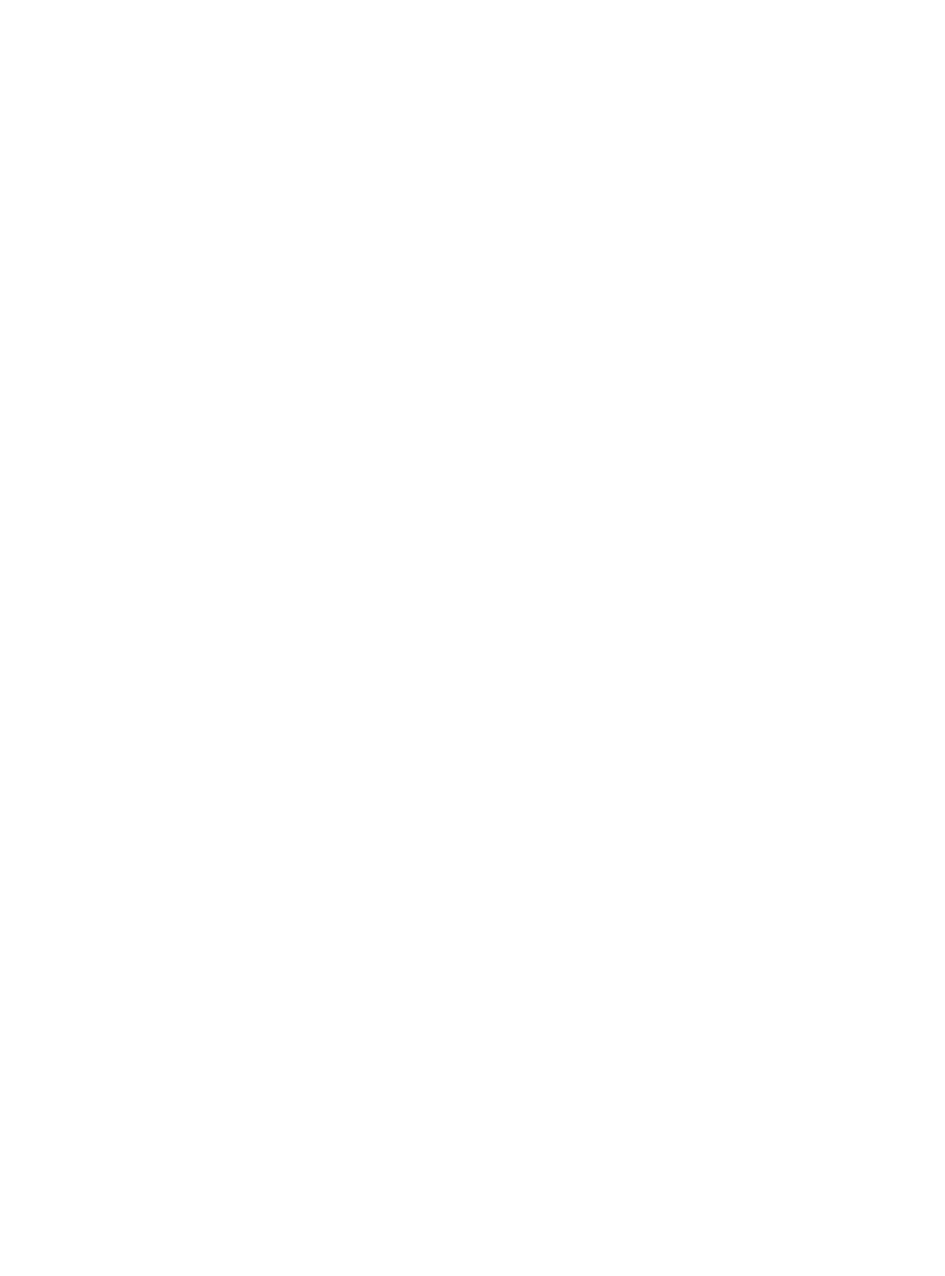
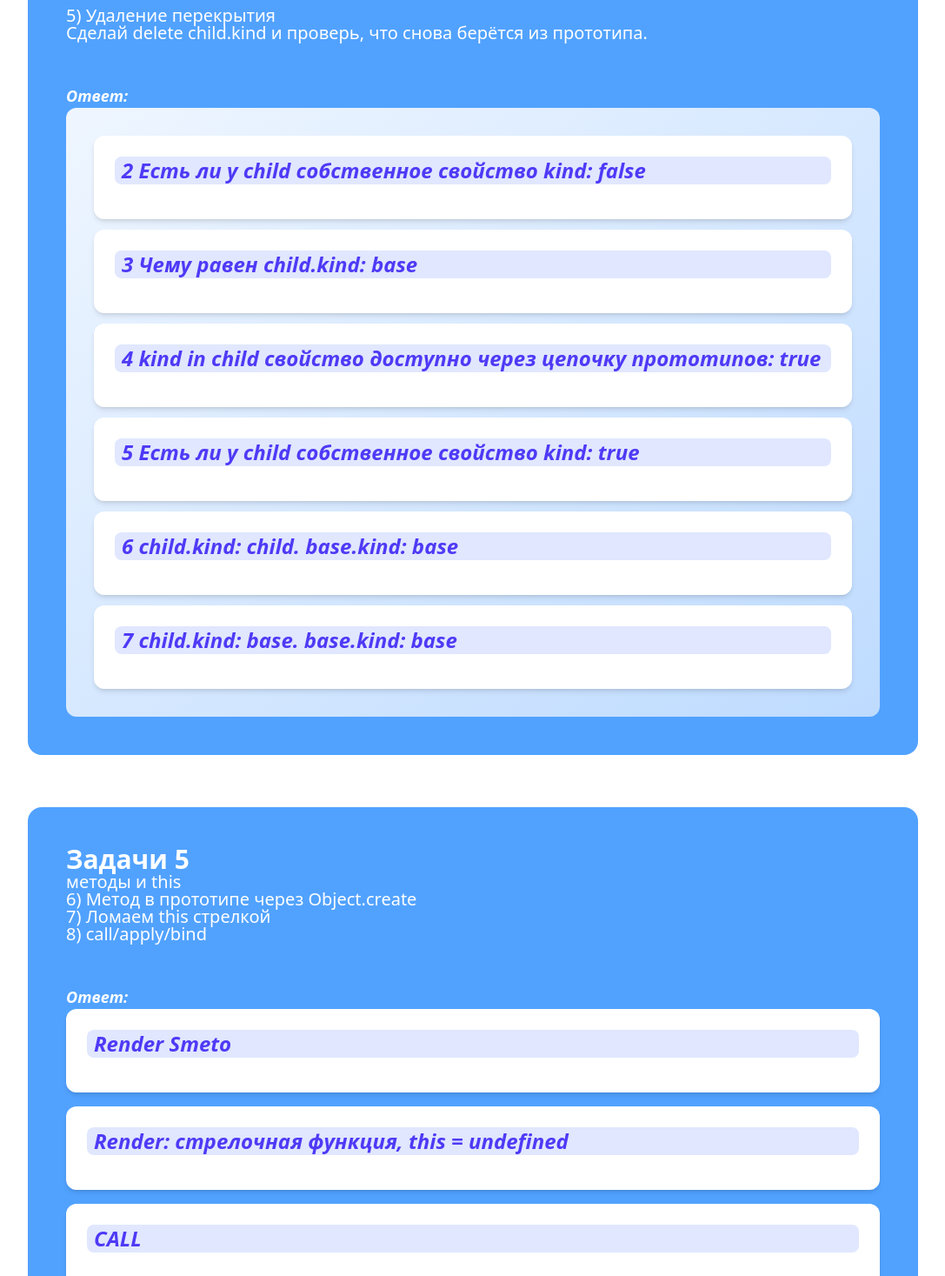
Before and after one commit to Smeto51/gazprom-bank, a Next.js app: page /cashback in a window 1280 px wide. Shown: the part 9700-11167 px from the top of the page at 87% size, without its empty margins (96-1183 px from the left). Before the commit the page ends 9580 px from the top, so only its background shows below. Built offline with nearby package versions, Linux system fonts and the light colour scheme; no server answers.

Commit message:
Add Tasks 2-5

```diff
--- /dev/null
+++ b/app/cashback/components/TestBlock/Case2Block.tsx
@@ -0,0 +1,18 @@
+"use client";
+interface PropBlock {
+  result: string;
+}
+
+export const Case2Block = ({ result }: PropBlock) => (
+  <div className="bg-white rounded-xl shadow-md hover:shadow-xl transition-all duration-300 ">
+    <div className="p-6">
+      <div className="flex items-center mb-4">
+        <div className="w-full bg-indigo-100 rounded-lg flex items-center">
+          <span className="text-2xl font-bold text-indigo-600 ml-2">
+            {result}
+          </span>
+        </div>
+      </div>
+    </div>
+  </div>
+);
--- a/app/cashback/components/TestBlock/Case2Task2.tsx
+++ b/app/cashback/components/TestBlock/Case2Task2.tsx
@@ -1,7 +1,10 @@
 "use client";
 
 import { TEST_PRODUCTS } from "./data/constant";
-import { CategoryTotal } from "./utils/tasks";
+
+export interface CategoryTotal {
+  [key: string]: number;
+}
 
 interface Product {
   sumTotal: number;
--- /dev/null
+++ b/app/cashback/components/TestBlock/Case2Task4.tsx
@@ -0,0 +1,43 @@
+"use client";
+
+import { Case2Block } from "./Case2Block";
+
+export const Case2Task4 = () => {
+  const base = { kind: "base" };
+  const child = Object.create(base);
+  const isChildBaseKind =
+    "Есть ли у child собственное свойство kind:" +
+    " " +
+    child.hasOwnProperty("kind");
+  const childRes = "Чему равен child.kind:" + " " + child.kind;
+  const isKindFromChild = "kind" in child;
+  const newChild = (child.kind = "child");
+  const shadowing = child.hasOwnProperty("kind");
+  delete child.kind;
+
+  return (
+    <div className="bg-gradient-to-br from-blue-50 to-blue-200 p-8 rounded-xl ">
+      <div className="max-w-4xl mx-auto">
+        <div className="flex flex-col gap-3">
+          <Case2Block result={"2 " + isChildBaseKind} />
+          <Case2Block result={"3 " + childRes} />
+          <Case2Block
+            result={
+              "4 kind in child свойство доступно через цепочку прототипов: " +
+              isKindFromChild.toString()
+            }
+          />
+          <Case2Block
+            result={"5 Есть ли у child собственное свойство kind: " + shadowing}
+          />
+          <Case2Block
+            result={"6 child.kind: " + newChild + ". base.kind: " + base.kind}
+          />
+          <Case2Block
+            result={"7 child.kind: " + child.kind + ". base.kind: " + base.kind}
+          />
+        </div>
+      </div>
+    </div>
+  );
+};
--- /dev/null
+++ b/app/cashback/components/TestBlock/Case2Task5.tsx
@@ -0,0 +1,27 @@
+"use client";
+
+import { Case2Block } from "./Case2Block";
+
+export const Case2Task5 = () => {
+  const baseButton = {
+    label: "Base",
+    render() {
+      return `Render ${this.label}`;
+    },
+    render2: () => `Render: стрелочная функция, this = ${typeof this}`,
+  };
+  const btn = Object.create(baseButton);
+  btn.label = "Smeto";
+
+  function printName(this: { name: string }) {
+    return this.name;
+  }
+
+  return (
+    <div className="flex flex-col gap-4">
+      <Case2Block result={btn.render()} />
+      <Case2Block result={btn.render2()} />
+      <Case2Block result={printName.call({ name: "CALL" })} />
+    </div>
+  );
+};
--- a/app/cashback/components/TestBlock/TestBlock.tsx
+++ b/app/cashback/components/TestBlock/TestBlock.tsx
@@ -45,7 +45,9 @@
             key={index}
           >
             <h3 className="text-3xl font-semibold leading-8">{task.title}</h3>
-            <p className="whitespace-pre-line mb-5 text-xl">{task.desc}</p>
+            <p className="whitespace-pre-line mb-5 text-xl leading-5">
+              {task.desc}
+            </p>
 
             {task.taskCode && (
               <pre className="bg-gray-800 text-green-400 rounded-lg font-mono text-sm whitespace-pre-wrap overflow-x-auto p-4 mb-6 w-fit">
--- a/app/cashback/components/TestBlock/data/constant.ts
+++ b/app/cashback/components/TestBlock/data/constant.ts
@@ -111,6 +111,47 @@
     title:
       "Посчитать суммарную стоимость по категориям, вывести количество товаров:",
   },
+  {
+    title: `1) Object.getPrototypeOf`,
+    desc: `Создай объект user = { name: "Ann" }.
+Выведи в консоль:`,
+
+    taskCode: `Object.getPrototypeOf(user) === Object.prototype (что будет?)`,
+  },
+  {
+    title: `Задачи 4`,
+    desc: `Object.create
+
+Создай base = { kind: "base" } и child = Object.create(base).
+Проверь:
+есть ли у child собственное свойство kind?
+чему равен child.kind?
+
+
+3) hasOwnProperty vs доступ по прототипу
+Для child из задачи 2:
+child.hasOwnProperty("kind") → ?
+"kind" in child → ?
+
+
+4) Shadowing (перекрытие свойства)
+Добавь child.kind = "child" и проверь:
+child.kind
+base.kind
+child.hasOwnProperty("kind")
+
+
+5) Удаление перекрытия
+Сделай delete child.kind и проверь, что снова берётся из прототипа.`,
+  },
+  {
+    title: "Задачи 5",
+    desc: `методы и this
+    6) Метод в прототипе через Object.create
+    7) Ломаем this стрелкой
+    8) call/apply/bind`,
+  },
+  {},
 ];
 
 export const TEST_PRODUCTS = [
--- a/app/cashback/components/TestBlock/utils/tasks.tsx
+++ b/app/cashback/components/TestBlock/utils/tasks.tsx
@@ -1,5 +1,8 @@
 "use client";
-import { Case2Task2 } from "../Case2Task2";
+import { Case2Block } from "../Case2Block";
+import { Case2Task2, CategoryTotal } from "../Case2Task2";
+import { Case2Task4 } from "../Case2Task4";
+import { Case2Task5 } from "../Case2Task5";
 import { NAME_AGE, TEST_NUMBER_ARRAY, TEST_PRODUCTS } from "../data/constant";
 
 export const taskcase = (index: number) => {
@@ -61,10 +64,6 @@
   }
 };
 
-export interface CategoryTotal {
-  [key: string]: number;
-}
-
 export const case2Task2 = () => {
   const total: CategoryTotal = TEST_PRODUCTS.reduce(
     (sum: CategoryTotal, el) => {
@@ -102,7 +101,18 @@
       return TEST_PRODUCTS.map((el) => el.title + ", ");
     case 2:
       return case2Task2();
-
+    case 3:
+      const user = { name: "Ann" };
+      return user instanceof Object ||
+        Object.getPrototypeOf(user) === Object.prototype ? (
+        <Case2Block result={"true"} />
+      ) : (
+        <Case2Block result={"false"} />
+      );
+    case 4:
+      return Case2Task4();
+    case 5:
+      return Case2Task5();
     default:
       return "";
   }
```
